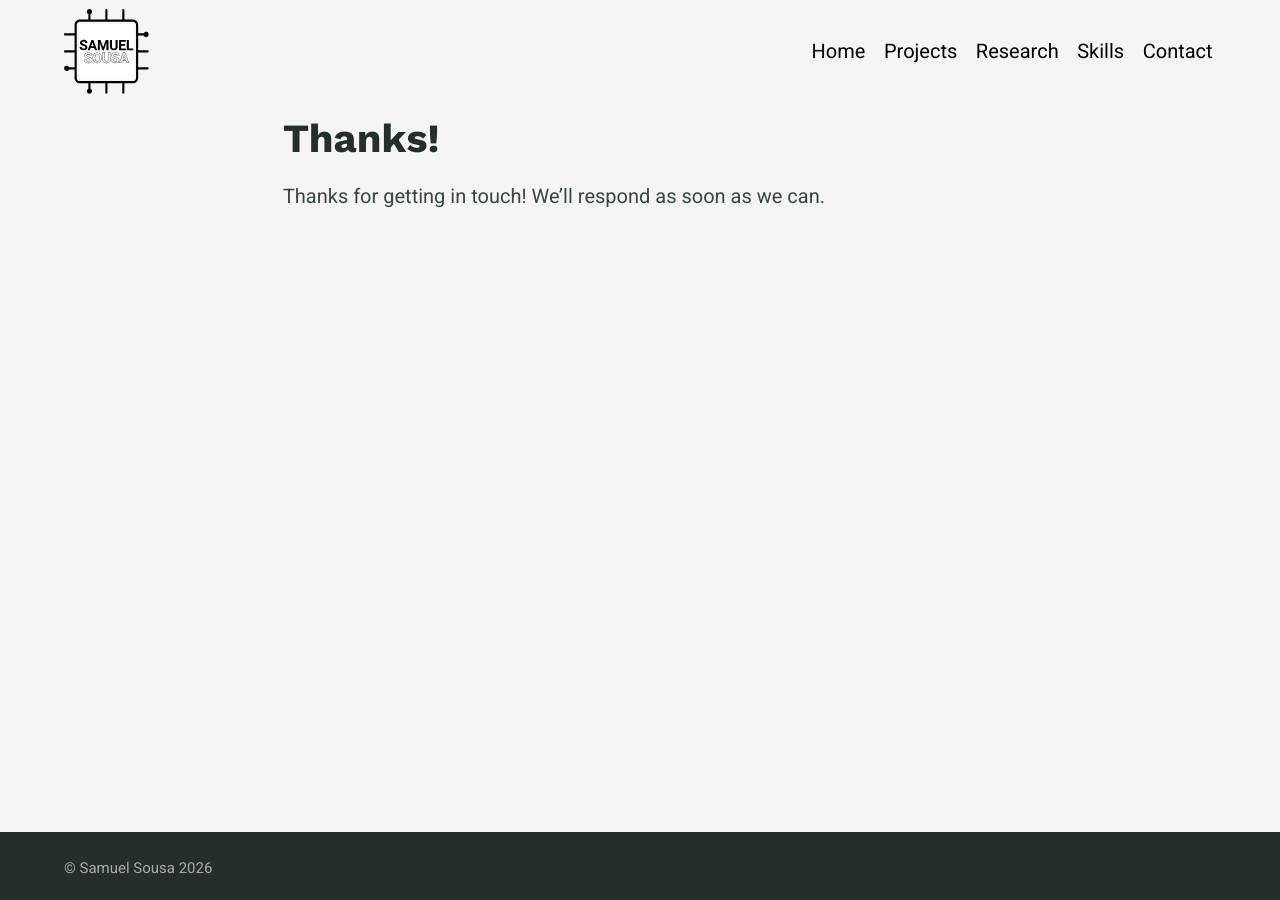
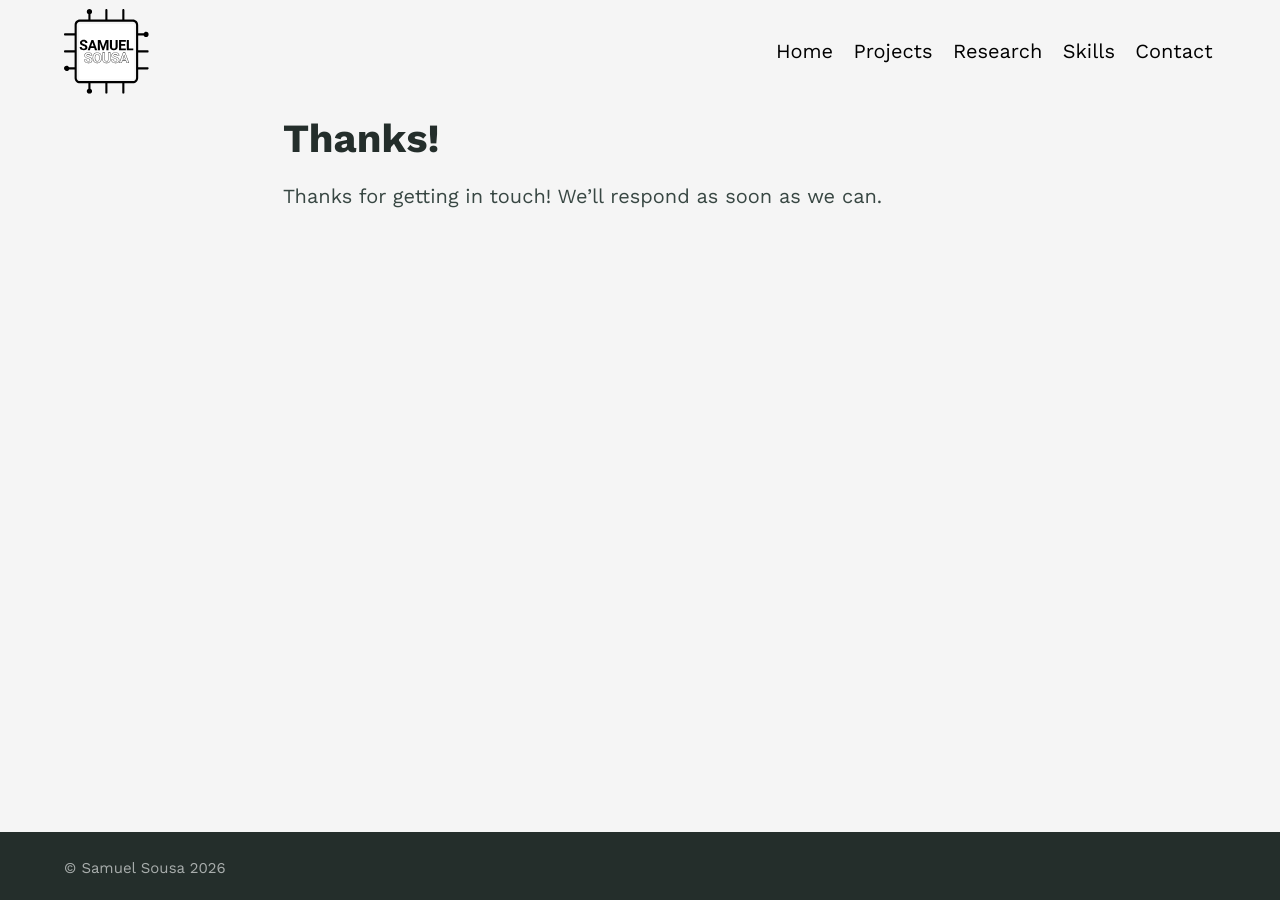
Before and after one commit to samuel-sousa/samuel-sousa, a Jekyll site: the page built from thanks.md, in a window 1280 px wide. Built offline with Jekyll 4.4.1, drawn with Linux system fonts in a browser that asks for light colours.

Commit message:
Use the same typeface for all site text

```diff
--- a/_config.yml
+++ b/_config.yml
@@ -151,4 +151,4 @@ fonts:
   preconnect_urls:
     - https://fonts.gstatic.com
   font_urls:
-    - https://fonts.googleapis.com/css2?family=Bebas+Neue&family=Roboto:ital,wght@0,100..900;1,100..900&family=Work+Sans:wght@400;700&display=swap
+    - https://fonts.googleapis.com/css2?family=Work+Sans:ital,wght@0,100..900;1,100..900&display=swap
--- a/_sass/_settings.scss
+++ b/_sass/_settings.scss
@@ -15,7 +15,7 @@ $white: #ffffff !default;
 
 // Typography
 $bodytype: (
-  font-family: "Roboto, sans-serif",
+  font-family: '"Work Sans", sans-serif',
   regular: 400,
   bold: 700,
   italic: italic,
@@ -23,14 +23,11 @@ $bodytype: (
 ) !default;
 
 $headingtype: (
-  font-family: '"Roboto", sans-serif',
+  font-family: '"Work Sans", sans-serif',
   regular: 400,
   bold: 700,
   cap-height: 0.75
 ) !default;
-
-// Font used for h1-h6 only (tables and captions keep $headingtype)
-$headerfont: '"Work Sans", sans-serif' !default;
 
 $monospacetype: (
   font-family: "Menlo, monospace",
--- a/_sass/sassline-base/_typography.scss
+++ b/_sass/sassline-base/_typography.scss
@@ -60,7 +60,7 @@ a {
   // Headings. OpenType ligatures, discretionary ligatures and lining figures enabled if available.
   h1, h2, h3, h4, h5, h6 {
     color: $headingColour;
-    font-family: unquote($headerfont);
+    font-family: unquote(map-get($headingtype, font-family));
     font-feature-settings: 'dlig', 'liga', 'lnum', 'kern';
     font-style: normal;
     font-weight: map-get($headingtype, bold);
```
